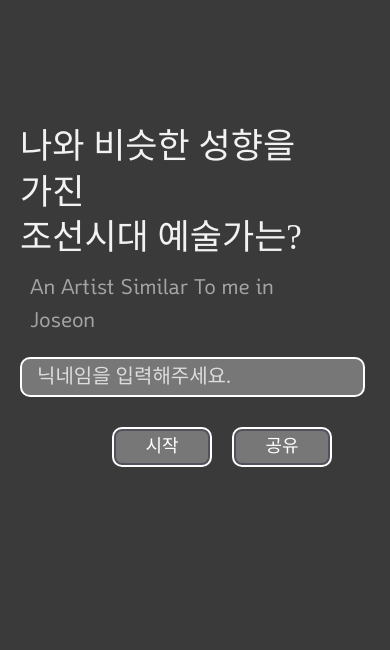
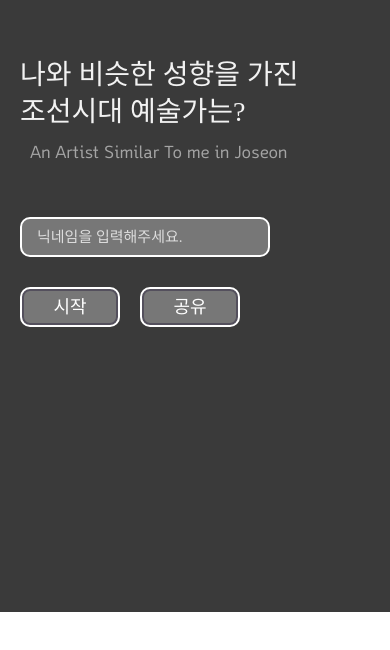
Before and after one commit to zynoobb/aast-project, a Next.js app in the folder frontend/: page / in a window 390 px wide. Shown: the part 232-882 px from the top of the page. After the commit the page ends 844 px from the top, so only its background shows below. Built offline with nearby package versions, Linux system fonts and the light colour scheme; a web font is replaced by a local one.

Commit message:
Feat : 반응형 모바일 랜딩페이지 수정

```diff
--- a/frontend/src/components/units/landing/Landing.styles.ts
+++ b/frontend/src/components/units/landing/Landing.styles.ts
@@ -11,6 +11,8 @@ export const Wrapper = styled.div`
 
   ${mq} {
     flex-direction: column-reverse;
+    height: 100vh;
+    padding-bottom: 50px;
   }
 `;
 
@@ -44,7 +46,7 @@ export const AddWrapper = styled.div`
 `;
 
 export const IntroWrapper = styled.div`
-  width: 60%;
+  width: 100%;
   height: 300px;
   margin-left: 100px;
   display: flex;
@@ -68,6 +70,9 @@ export const MainText = styled.div`
   display: flex;
   align-items: center;
   line-height: 1.3;
+    ${mq} {
+    font-size: 28px;
+  }
 `;
 
 export const SemiText = styled.div`
@@ -83,6 +88,11 @@ export const SemiText = styled.div`
   display: flex;
   padding-top: 10px;
   padding-left: 10px;
+  margin-bottom: 20px;
+
+  ${mq} {
+    font-size: 18px;
+  }
 `;
 
 export const NickNameButtonWrapper = styled.div`
@@ -114,13 +124,21 @@ export const NicknameInput = styled.input`
   &:hover {
     box-shadow: rgba(51, 51, 51, 0.7) 0 80px 0px 2px inset;
   }
+  ${mq} {
+    font-size: 15px;
+    width: 250px;
+  }
 `;
 
 export const ButtonWrapper = styled.div`
   margin-top: 30px;
   width: 100%;
   display: flex;
-  justify-content: flex-end;
+  justify-content: flex-start;
+
+  ${mmq} {
+    justify-content: flex-start;
+  }
 `;
 
 export const ShareButton = styled.button`
```
